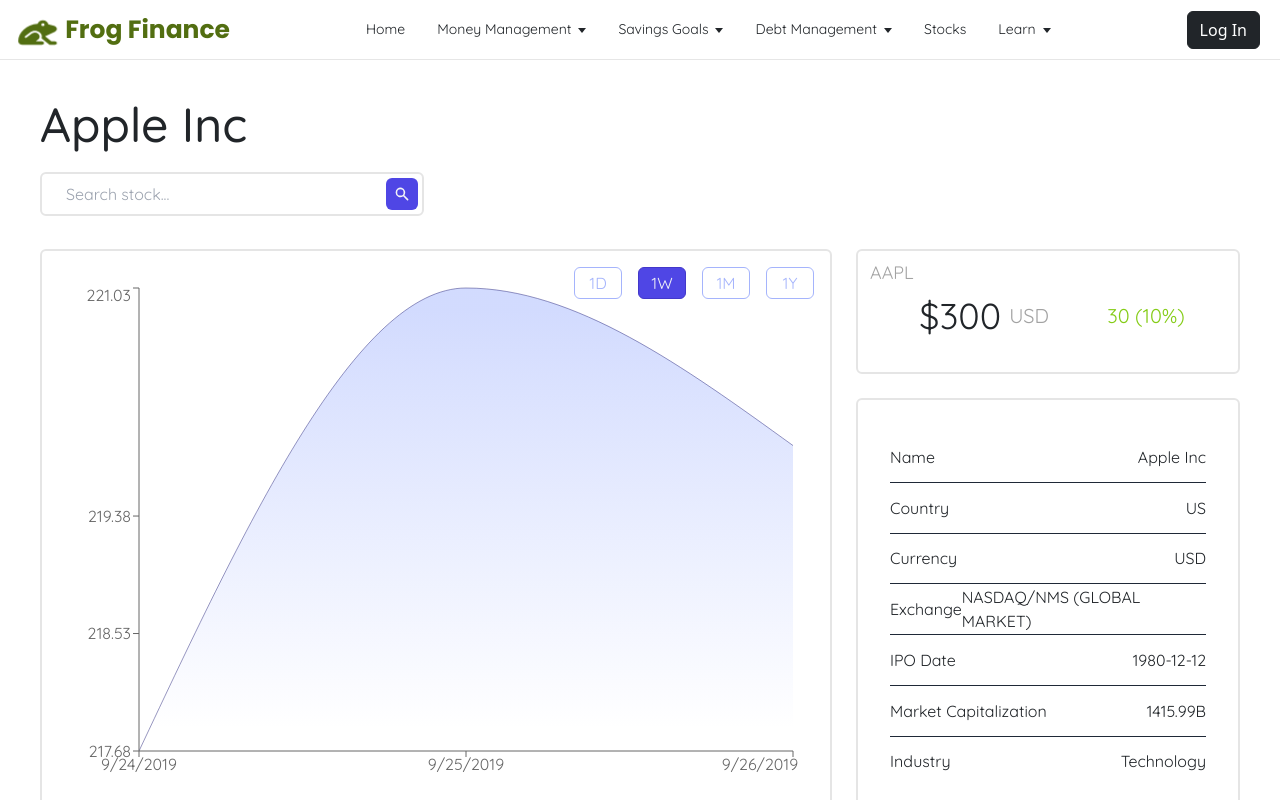
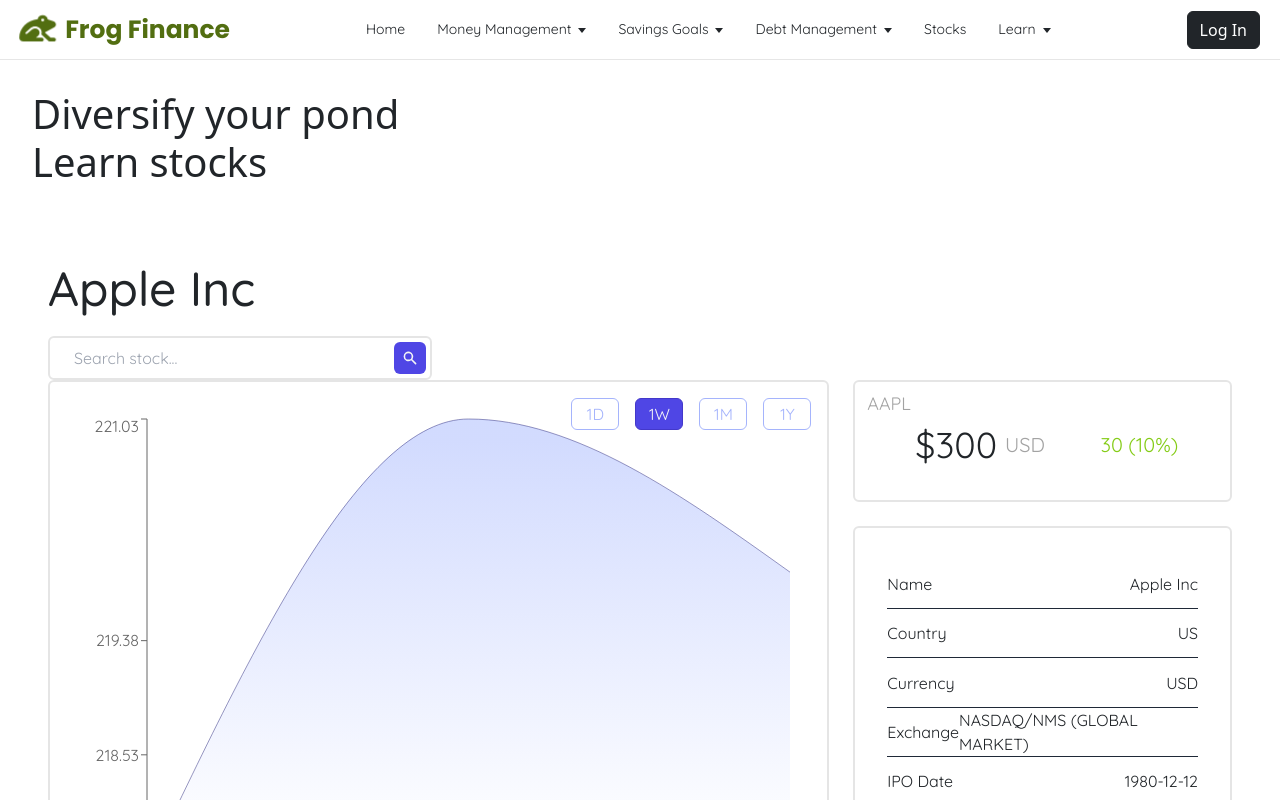
Before and after one commit to Shamayal/frog-finance, a React (Create React App) app in the folder frontend/client/: page /stocks in a window 1280 px wide. Shown: the top 800 px of the page. Built offline with nearby package versions, Linux system fonts and the light colour scheme.

Commit message:
add title and styling to stocks page

```diff
--- a/frontend/client/src/App.css
+++ b/frontend/client/src/App.css
@@ -15,3 +15,7 @@ body {
 .details-ul {
   padding-left: 0;
 }
+
+.stocks-container h1 {
+  margin-top: 30px;
+}
--- a/frontend/client/src/components/stocks/Dashboard.jsx
+++ b/frontend/client/src/components/stocks/Dashboard.jsx
@@ -8,9 +8,10 @@ import Chart from "./Charts";
 
 const Dashboard = ({children}) => {
   return (
+    <div className="stocks-container">
+        <h1 className='font-poppin wrapper'>Diversify your pond<br />Learn stocks</h1>
+        <div className="h-screen grid grid-cols-1 md:grid-cols-2 xl:grid-cols-3 grid-rows-8 md:grid-rows-7 xl:grid-rows-5 auto-rows-fr gap-6 p-5 font-quicksand">
 
-
-    <div className="h-screen grid grid-cols-1 md:grid-cols-2 xl:grid-cols-3 grid-rows-8 md:grid-rows-7 xl:grid-rows-5 auto-rows-fr gap-6 p-10 font-quicksand">
 
       <div className="col-span-1 md:col-span-2 xl:col-span-3 row-span-1">
         <h1 className="text-5xl"> {mockCompanyDetails.name}</h1>
@@ -36,6 +37,10 @@ const Dashboard = ({children}) => {
       </div>
 
     </div>
+    </div>
+
+
+
   )
 }
 
```
